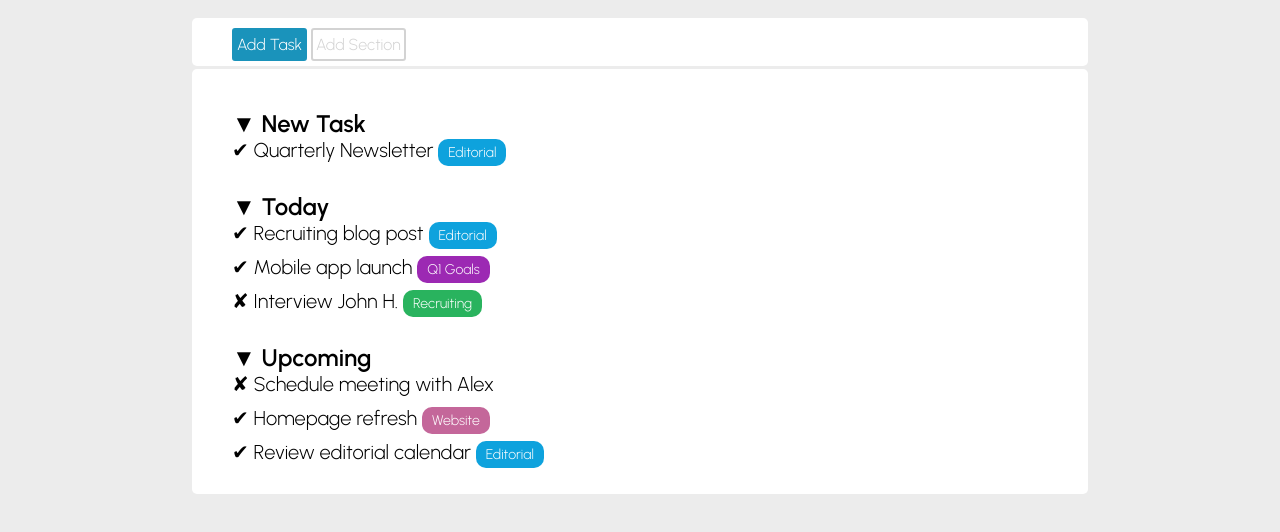
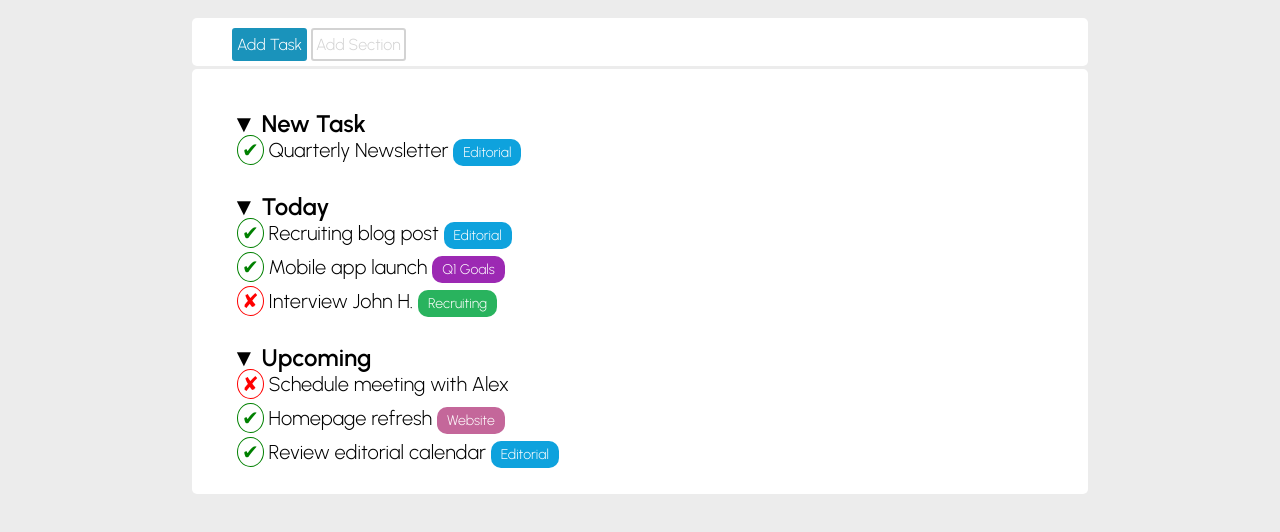
Before and after one commit to FrancescoSanti1/html-css-toboolist, a plain HTML site: page index.html in a window 1280 px wide. Shown: the part 82-614 px from the top of the page. Drawn offline with Linux system fonts and the light colour scheme.

Commit message:
modifica delle spunte verdi e rosse

```diff
--- a/css/style.css
+++ b/css/style.css
@@ -78,21 +78,33 @@ main {
     padding-bottom: 20px;
 }
 
+.titolo-sezione::before {
+    content: "\25BC  ";
+}
+
 .task {
     font-size: 20px;
     margin-bottom: 10px;
 }
 
-.titolo-sezione::before {
-    content: "\25BC  ";
+.task-descrizione {
+    margin-left: 5px;
 }
 
 .fatto .task-descrizione::before {
-    content: "\2714  ";
+    content: "\2714";
+    color: green;
+    border: solid 1px green;
+    border-radius: 50%;
+    padding: 2px 4px;
 }
 
 .da-fare .task-descrizione::before {
-    content: "\2718  ";
+    content: "\2718";
+    color: red;
+    border: solid 1px red;
+    border-radius: 50%;
+    padding: 2px 4px;
 }
 
 /* Questa parte assegna i bollini degli argomenti ai singoli task */
```
Also changed, not shown: index.html (+7 -7 lines).
